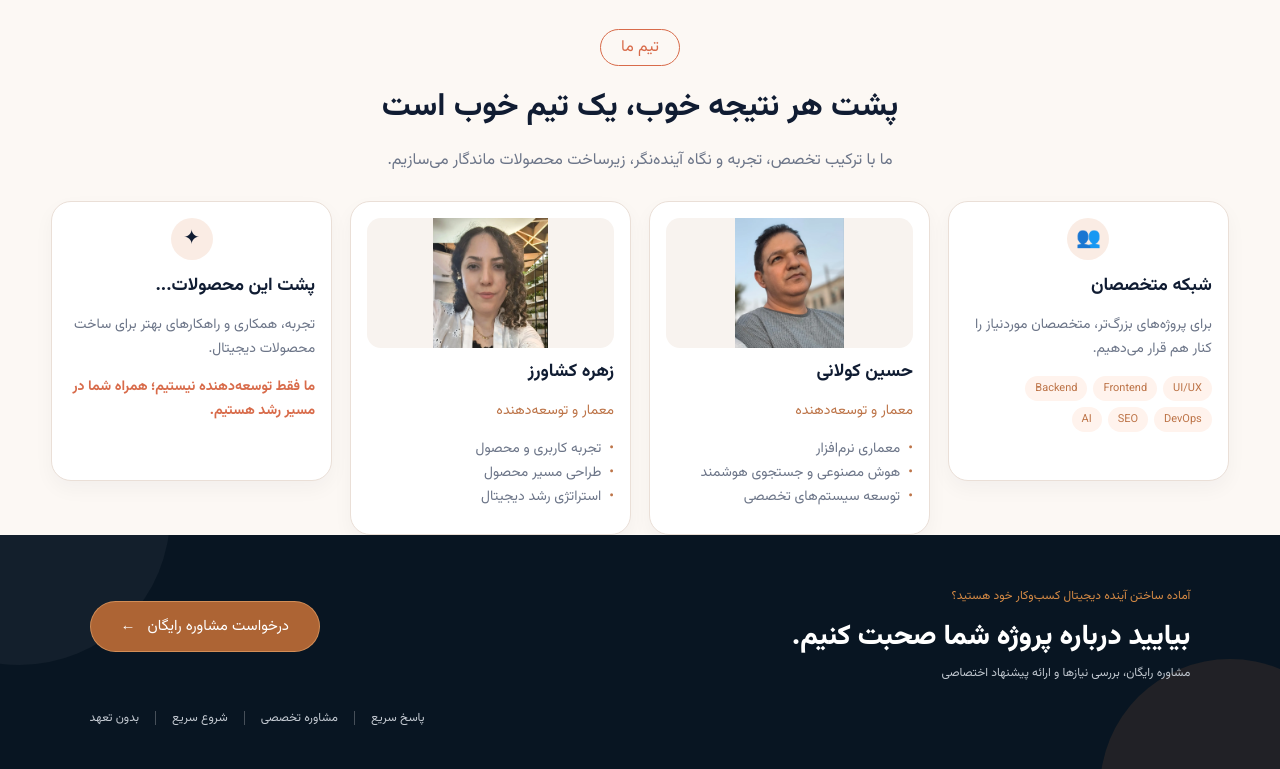
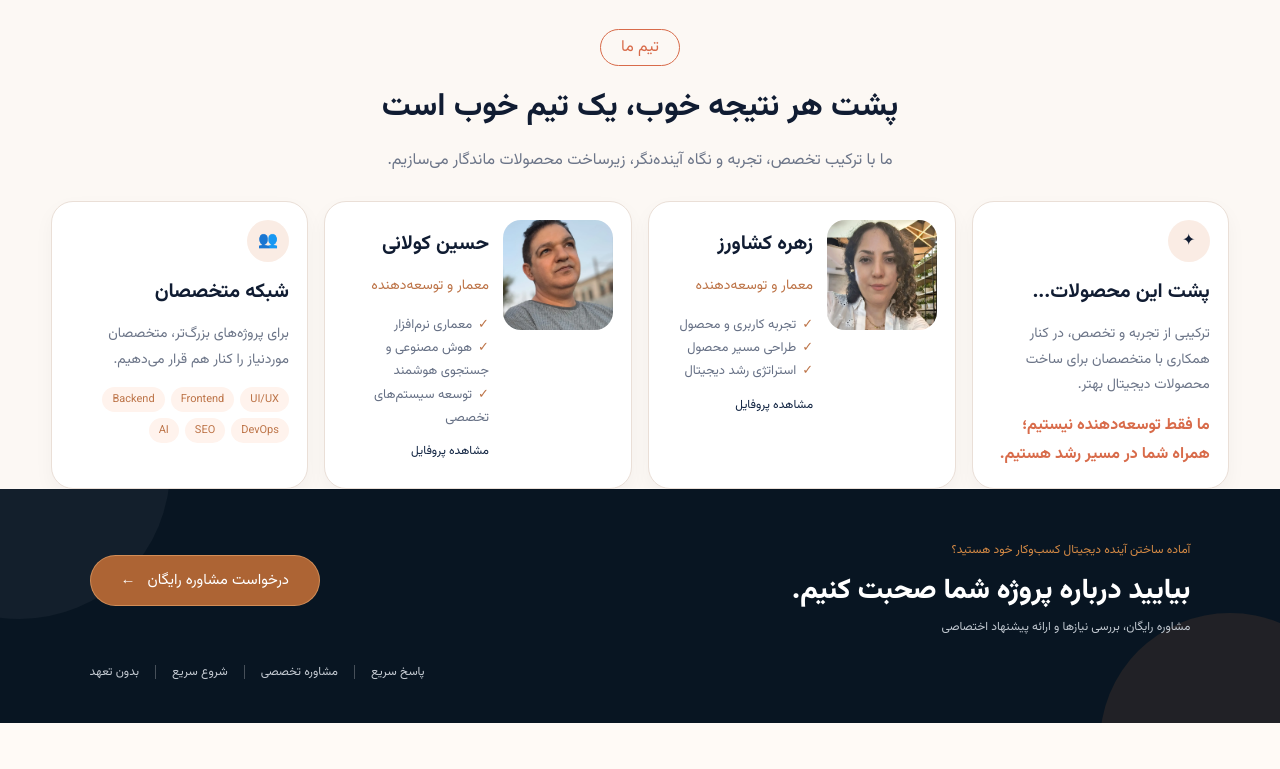
Before and after one commit to zohreksh/smartpilot, a Nuxt app: page / in a window 1280 px wide. Shown: the part 1846-2615 px from the top of the page. After the commit the page ends 2569 px from the top, so only its background shows below. Built offline with nearby package versions, Linux system fonts and the light colour scheme.

Commit message:
refactor: redesign team cards layout

```diff
--- a/components/sections/TeamSection.vue
+++ b/components/sections/TeamSection.vue
@@ -6,16 +6,67 @@
         <h2>پشت هر نتیجه خوب، یک تیم خوب است</h2>
         <p>ما با ترکیب تخصص، تجربه و نگاه آینده‌نگر، زیرساخت محصولات ماندگار می‌سازیم.</p>
       </div>
+
       <div class="team-grid">
-        <article class="team-card specialists-card"><div class="team-icon">👥</div><h3>شبکه متخصصان</h3><p>برای پروژه‌های بزرگ‌تر، متخصصان موردنیاز را کنار هم قرار می‌دهیم.</p><div class="specialties"><span>UI/UX</span><span>Frontend</span><span>Backend</span><span>DevOps</span><span>SEO</span><span>AI</span></div></article>
-        <article class="team-card member-card"><div class="team-image-wrap"><img src="/images/team/hossein.webp" alt="حسین کولانی" /></div><h3>حسین کولانی</h3><p class="job-title">معمار و توسعه‌دهنده</p><ul class="skills-list"><li>معماری نرم‌افزار</li><li>هوش مصنوعی و جستجوی هوشمند</li><li>توسعه سیستم‌های تخصصی</li></ul></article>
-        <article class="team-card member-card"><div class="team-image-wrap"><img src="/images/team/zohreh.webp" alt="زهره کشاورز" /></div><h3>زهره کشاورز</h3><p class="job-title">معمار و توسعه‌دهنده</p><ul class="skills-list"><li>تجربه کاربری و محصول</li><li>طراحی مسیر محصول</li><li>استراتژی رشد دیجیتال</li></ul></article>
-        <article class="team-card brand-card"><div class="team-icon">✦</div><h3>پشت این محصولات...</h3><p>تجربه، همکاری و راهکارهای بهتر برای ساخت محصولات دیجیتال.</p><strong>ما فقط توسعه‌دهنده نیستیم؛ همراه شما در مسیر رشد هستیم.</strong></article>
+        <article class="team-card intro-card">
+          <div class="team-icon">✦</div>
+          <h3>پشت این محصولات...</h3>
+          <p>ترکیبی از تجربه و تخصص، در کنار همکاری با متخصصان برای ساخت محصولات دیجیتال بهتر.</p>
+          <strong>ما فقط توسعه‌دهنده نیستیم؛ همراه شما در مسیر رشد هستیم.</strong>
+        </article>
+
+        <article class="team-card member-card">
+          <div class="member-layout">
+            <div class="team-image-wrap"><img src="/images/team/zohreh.webp" alt="زهره کشاورز" /></div>
+            <div>
+              <h3>زهره کشاورز</h3>
+              <p class="job-title">معمار و توسعه‌دهنده</p>
+              <ul class="skills-list">
+                <li>تجربه کاربری و محصول</li>
+                <li>طراحی مسیر محصول</li>
+                <li>استراتژی رشد دیجیتال</li>
+              </ul>
+              <span class="profile-link">مشاهده پروفایل</span>
+            </div>
+          </div>
+        </article>
+
+        <article class="team-card member-card">
+          <div class="member-layout">
+            <div class="team-image-wrap"><img src="/images/team/hossein.webp" alt="حسین کولانی" /></div>
+            <div>
+              <h3>حسین کولانی</h3>
+              <p class="job-title">معمار و توسعه‌دهنده</p>
+              <ul class="skills-list">
+                <li>معماری نرم‌افزار</li>
+                <li>هوش مصنوعی و جستجوی هوشمند</li>
+                <li>توسعه سیستم‌های تخصصی</li>
+              </ul>
+              <span class="profile-link">مشاهده پروفایل</span>
+            </div>
+          </div>
+        </article>
+
+        <article class="team-card specialists-card">
+          <div class="team-icon">👥</div>
+          <h3>شبکه متخصصان</h3>
+          <p>برای پروژه‌های بزرگ‌تر، متخصصان موردنیاز را کنار هم قرار می‌دهیم.</p>
+          <div class="specialties">
+            <span>UI/UX</span><span>Frontend</span><span>Backend</span><span>DevOps</span><span>SEO</span><span>AI</span>
+          </div>
+        </article>
       </div>
     </div>
   </section>
 </template>
+
 <style scoped>
 .section-header{text-align:center;margin-bottom:28px}.section-badge{display:inline-block;border:1px solid #d86b4a;color:#d86b4a;border-radius:999px;padding:5px 20px}.section-header h2{font-size:32px;margin:16px 0}.section-header p{color:#6c7588}
-.team-grid{display:grid;grid-template-columns:repeat(4,1fr);gap:18px;direction:rtl;align-items:start}.team-card{background:#fff;border:1px solid #eadfd7;border-radius:20px;padding:16px;text-align:right;box-shadow:0 8px 20px rgba(16,24,40,.04);min-height:280px}.team-icon{width:42px;height:42px;border-radius:50%;background:#faece4;display:flex;align-items:center;justify-content:center;margin:0 auto 12px;font-size:20px}.team-card h3{font-size:18px;margin:10px 0 6px}.team-card p{line-height:1.7;color:#6c7588;font-size:14px}.job-title{color:#bd7448!important}.team-image-wrap{overflow:hidden;border-radius:14px;margin-bottom:10px;height:130px;background:#f8f3ef;display:flex;justify-content:center}.team-image-wrap img{height:100%;max-width:100%;object-fit:contain;display:block}.specialties{display:flex;flex-wrap:wrap;gap:6px;margin-top:12px}.specialties span{padding:4px 10px;border-radius:999px;background:#fff3ed;color:#bd7448;font-size:11px}.skills-list{list-style:none;padding:0;margin:8px 0}.skills-list li{color:#6c7588;line-height:1.7;font-size:14px}.skills-list li:before{content:'•';color:#bd7448;margin-left:8px}.brand-card strong{display:block;color:#d86b4a;margin-top:12px;line-height:1.7;font-size:14px}@media(max-width:900px){.team-grid{grid-template-columns:1fr 1fr}}@media(max-width:600px){.section-header h2{font-size:26px}.team-grid{grid-template-columns:1fr}.team-card{padding:16px;min-height:0}.team-image-wrap{height:120px}}
+.team-grid{display:grid;grid-template-columns:1fr 1.2fr 1.2fr 1fr;gap:16px;direction:rtl}
+.team-card{background:#fff;border:1px solid #eadfd7;border-radius:22px;padding:18px;min-height:250px;box-shadow:0 8px 20px rgba(16,24,40,.04)}
+.team-icon{width:42px;height:42px;border-radius:50%;background:#faece4;display:flex;align-items:center;justify-content:center;margin-bottom:14px}
+.team-card h3{font-size:20px;margin:8px 0}.team-card p{font-size:14px;line-height:1.8;color:#6c7588}.intro-card strong{display:block;color:#d86b4a;line-height:1.8;margin-top:12px}
+.member-layout{display:flex;gap:14px;align-items:flex-start}.team-image-wrap{width:110px;height:110px;flex-shrink:0;border-radius:18px;overflow:hidden;background:#f8f3ef}.team-image-wrap img{width:100%;height:100%;object-fit:cover}.job-title{color:#bd7448!important}.skills-list{list-style:none;padding:0;margin:8px 0}.skills-list li{font-size:13px;color:#667085;line-height:1.8}.skills-list li:before{content:'✓';color:#bd7448;margin-left:6px}.profile-link{font-size:12px;color:#0f2240}.specialties{display:flex;flex-wrap:wrap;gap:6px}.specialties span{padding:4px 10px;border-radius:999px;background:#fff3ed;color:#bd7448;font-size:11px}
+@media(max-width:1023px){.team-grid{grid-template-columns:1fr 1fr}}
+@media(max-width:767px){.team-grid{grid-template-columns:1fr}.member-layout{gap:12px}.team-image-wrap{width:90px;height:90px}.section-header h2{font-size:26px}}
 </style>
```
